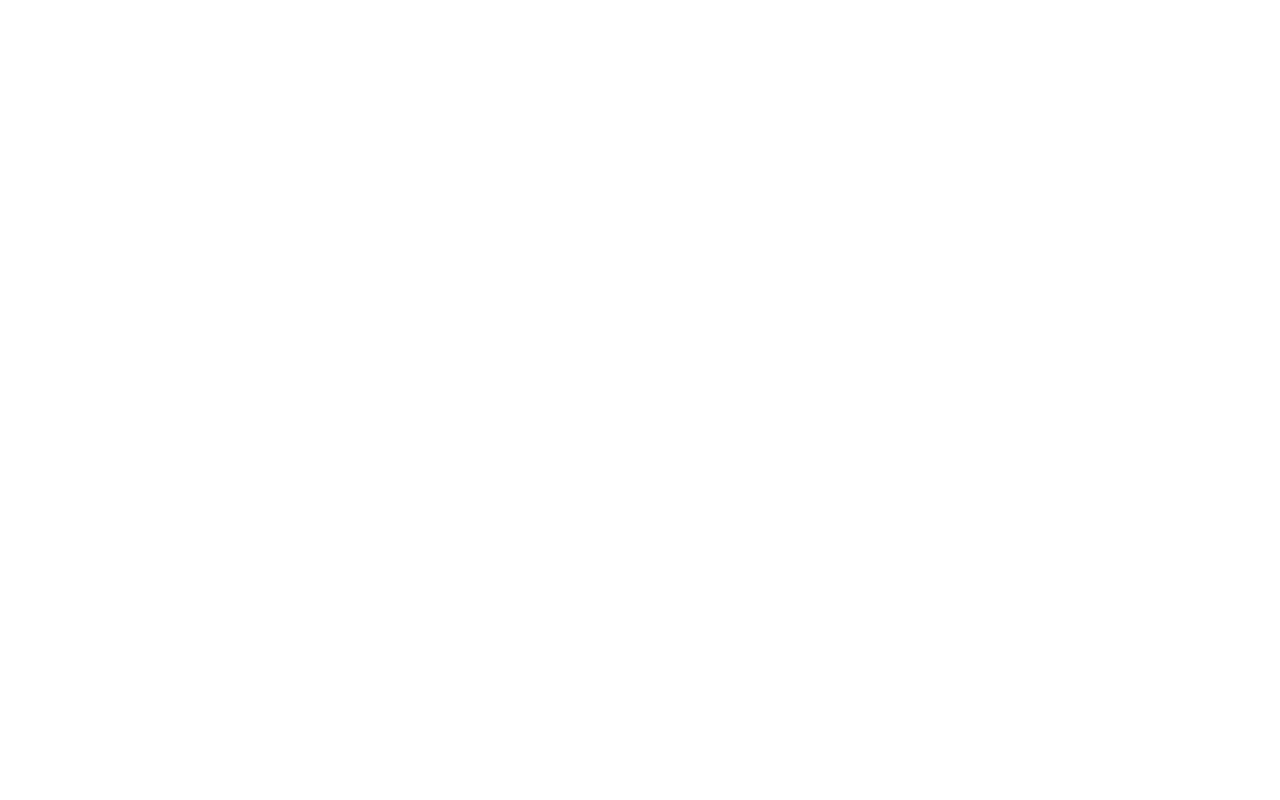
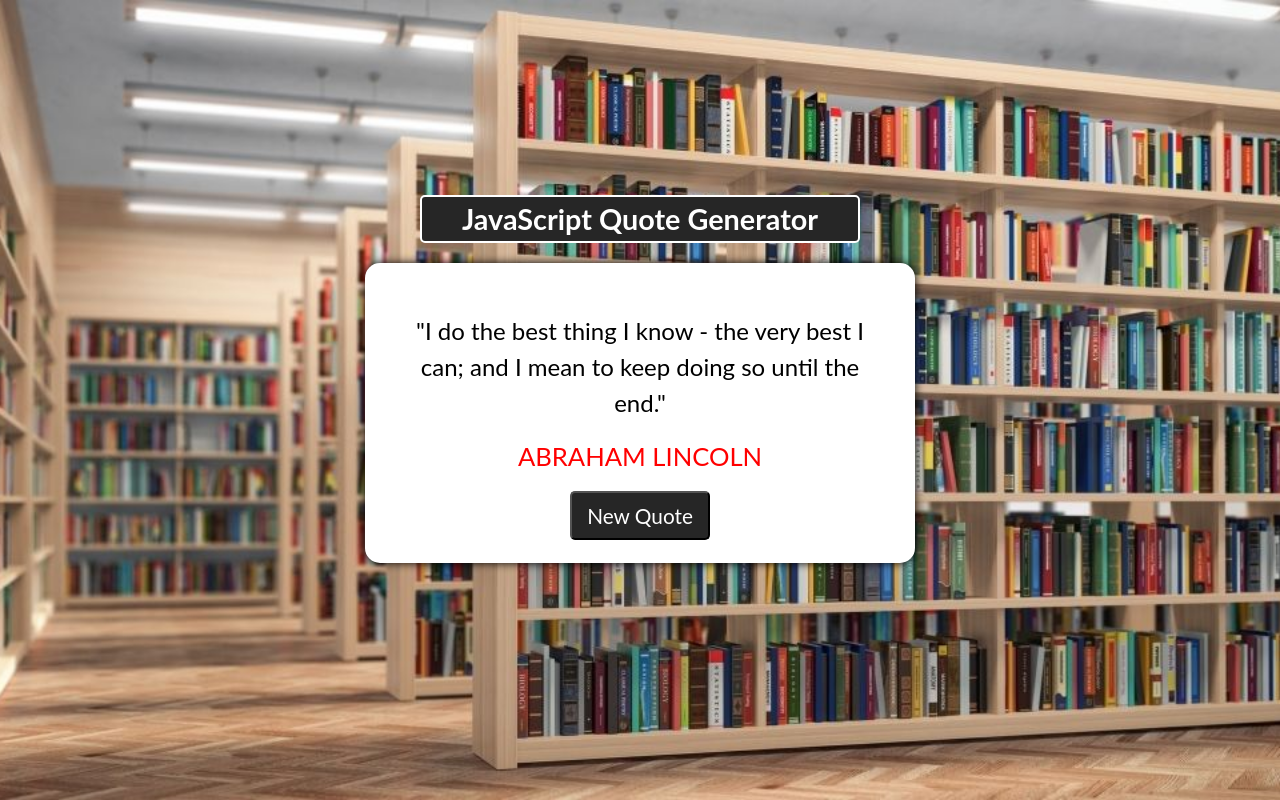
Before and after one commit to VictorMugisha/quote_generator, a plain HTML site: page index.html in a window 1280 px wide. Drawn offline with Linux system fonts and the light colour scheme.

Commit message:
After adding styesg

```diff
--- a/index.html
+++ b/index.html
@@ -5,8 +5,32 @@
     <meta name="viewport" content="width=device-width, initial-scale=1.0">
     <title>DOM Manipulation - Quote Generator</title>
     <link rel="stylesheet" href="./styles.css">
+    <link rel="preconnect" href="https://fonts.googleapis.com">
+    <link rel="preconnect" href="https://fonts.gstatic.com" crossorigin>
+    <link href="https://fonts.googleapis.com/css2?family=Roboto:ital,wght@0,100;0,300;0,400;0,500;0,700;0,900;1,100;1,300;1,400;1,500;1,700;1,900&display=swap" rel="stylesheet">
+
+    <link rel="stylesheet" href="https://cdnjs.cloudflare.com/ajax/libs/font-awesome/6.5.2/css/all.min.css" integrity="sha512-SnH5WK+bZxgPHs44uWIX+LLJAJ9/2PkPKZ5QiAj6Ta86w+fsb2TkcmfRyVX3pBnMFcV7oQPJkl9QevSCWr3W6A==" crossorigin="anonymous" referrerpolicy="no-referrer" />
 </head>
 <body>
+
+    <div class="container">
+        <div class="header">
+            <h2>JavaScript Quote Generator</h2>
+        </div>
+
+        <div class="main-content">
+            <div class="text-area">
+                <span class="quote">
+                    "I do the best thing I know - the very best I can; and I mean to keep doing so until the end."
+                </span>
+            </div>
+            <div class="person">Abraham Lincoln</div>
+
+            <div class="button-area">
+                <button id="new-quote">New Quote</button>
+            </div>
+        </div>
+    </div>
 
     <script src="./script.js"></script>
 </body>
--- a/styles.css
+++ b/styles.css
@@ -0,0 +1,70 @@
+
+/*  General Styles */
+
+* {
+    margin: 0;
+    padding: 0;
+    box-sizing: border-box;
+    font-family: 'Lato', sans-serif;
+}
+
+body  {
+    display: flex;
+    align-items: center;
+    justify-content: center;
+    height: 100vh;
+    text-align: center;
+    background: url("./images/library.jpg") no-repeat center center/ cover;
+}
+
+.container {
+    width: 550px;
+    height: 450px;
+}
+
+
+.header {
+    font-size: 1.2rem;
+    border: solid 2px #fff;
+    color: #fff;
+    background-color: #262626;
+    padding: 5px;
+    width: 80%;
+    margin: 20px auto;
+    border-radius: 5px;
+}
+
+.main-content {
+    width: 100%;
+    height: 300px;
+    background: #fff;
+    border-radius: 15px;
+    padding: 50px 40px;
+    box-shadow: 0 0 10px ;
+}
+
+.main-content .text-area {
+    font-size: 1.5rem;
+    line-height: 1.5;
+}
+
+.main-content .person {
+    font-size: 1.6rem;
+    color: red;
+    text-transform: uppercase;
+    margin-top: 20px;
+}
+
+.button-area button {
+    background: #262626;
+    color: #fff;
+    font-size: 1.3rem;
+    padding: 10px 15px;
+    margin-top: 20px;
+    border-radius: 5px;
+    outline: none;
+}
+
+.button-area button:active {
+    background: lightblue;
+}
```
Also changed, not shown: images/library.jpg (added).
